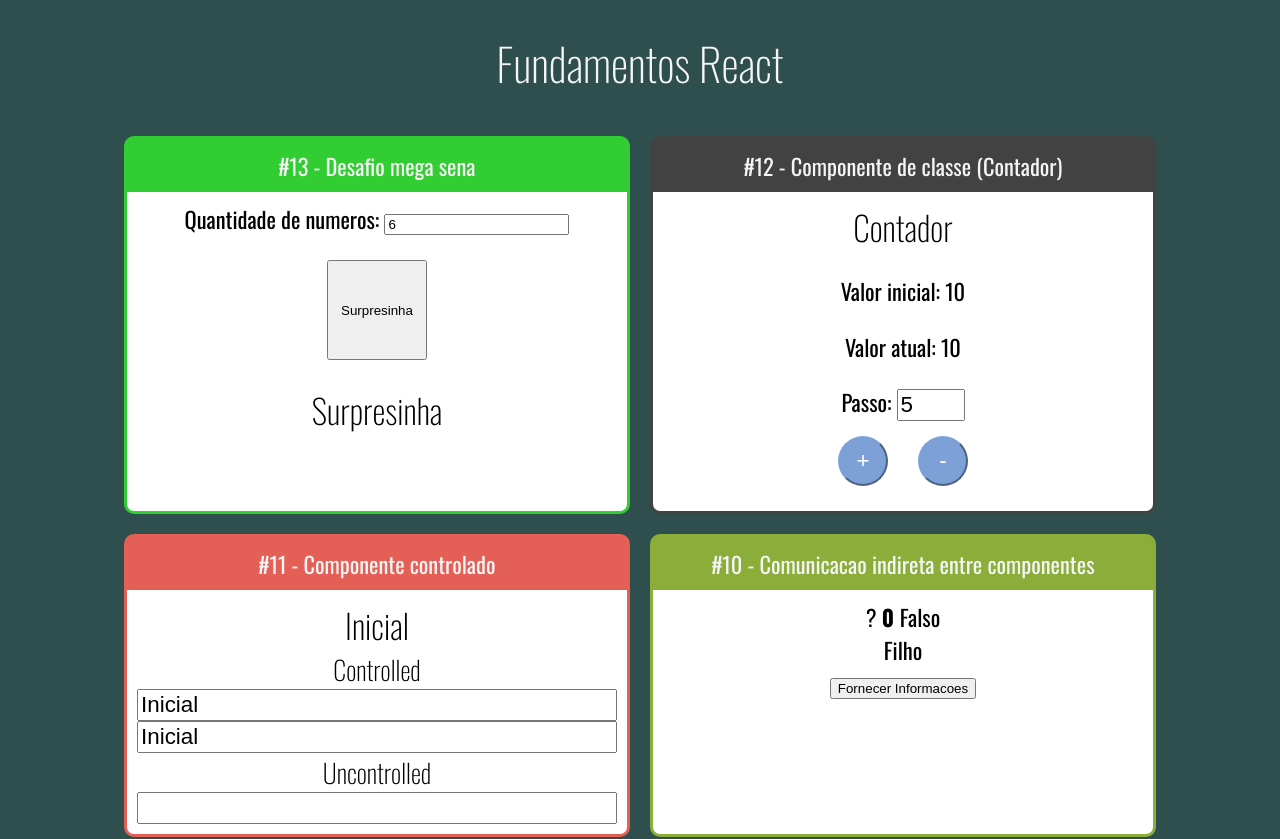
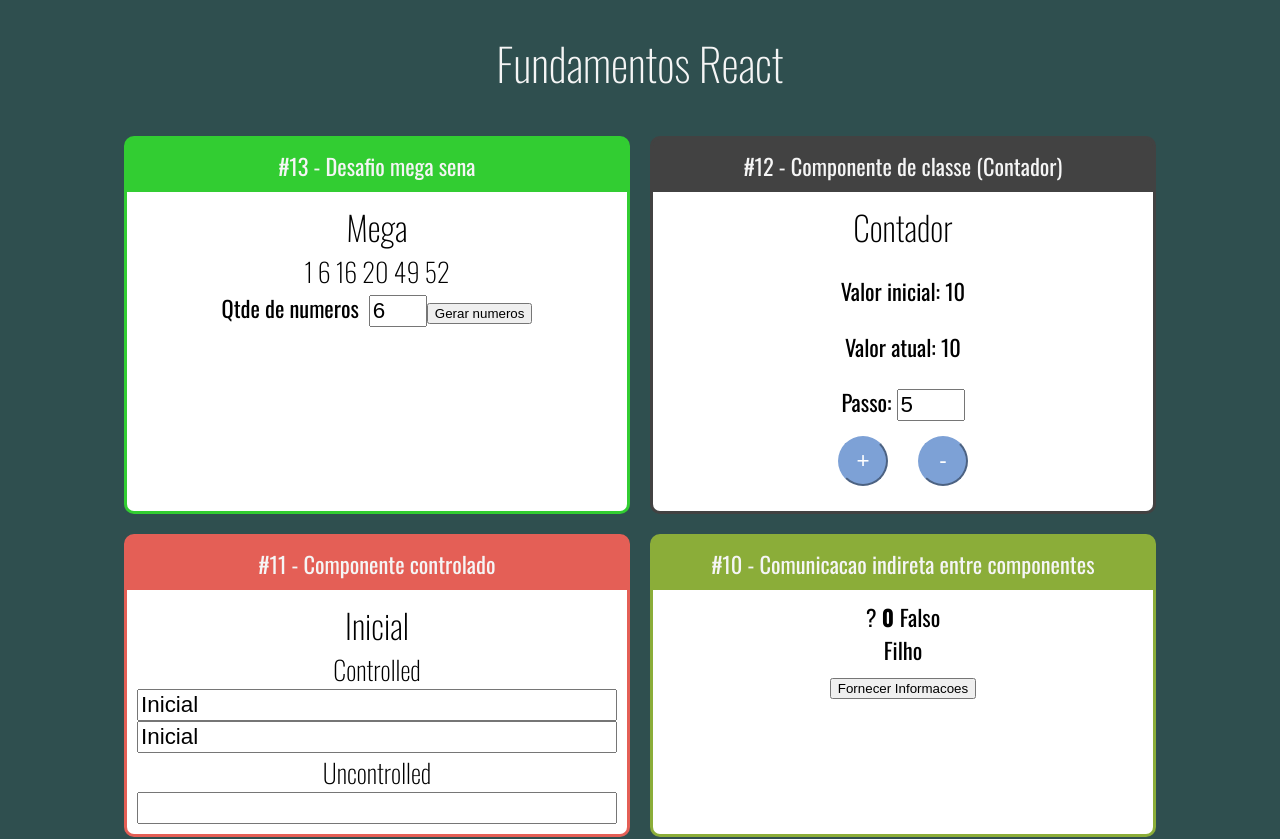
Before and after one commit to jaisonrobson/fundamentos-react, a React (Create React App) app: page / in a window 1280 px wide. Shown: the top 839 px of the page. Built offline with nearby package versions, Linux system fonts and the light colour scheme.

Commit message:
#40 - Desafio mega sena - resolucao do professor

```diff
--- a/src/components/megasena/Mega.css
+++ b/src/components/megasena/Mega.css
@@ -1,5 +1,8 @@
-.Mega button {
-    margin: 25px;
-    width: 100px;
-    height: 100px;
+.Mega input {
+    font-size: 1.4rem;
+    width: 50px;
 }
+
+.Mega label {
+    margin-right: 10px;
+}
--- a/src/components/megasena/Mega.jsx
+++ b/src/components/megasena/Mega.jsx
@@ -1,55 +1,35 @@
 import './Mega.css'
 
-import React, { Component } from 'react'
+import React, { Component, useState } from 'react'
 
-import { gerarNumeracao } from './mega.js'
+import { gerarNumeros } from './mega.js'
 
-export default class Mega extends Component {
-    state = {
-        quantidadeNumeros: 6,
-        surpresinha: [],
-    }
+export default props => {
 
-    setQuantidadeNumeros = (quantidadeNumeros) => {
-        if (!quantidadeNumeros || quantidadeNumeros <= 0 || quantidadeNumeros > 60) return
+    const [qtd, setQtd] = useState(props.qtd || 6)
+    const numerosIniciais = gerarNumeros(qtd)
+    const [numeros, setNumeros] = useState(numerosIniciais)
 
-        this.setState({
-            quantidadeNumeros,
-        })
-    }
+    return (
+        <div className="Mega">
+            <h2>Mega</h2>
 
-    setSurpresinha = () => {
-        this.setState({
-            surpresinha: gerarNumeracao(this.state.quantidadeNumeros),
-        })
-    }
+            <h3>{numeros.join(' ')}</h3>
 
-    render() {
+            <label>Qtde de numeros</label>
 
-        return (
-            <div className="Mega">
-                <div>
-                    <label htmlFor="qtdNumeros">Quantidade de numeros: </label>
+            <input
+                type="number"
+                min="6"
+                max="60"
+                value={qtd}
+                onChange={(event) => {
+                    setQtd(+event.target.value)
+                    setNumeros(gerarNumeros(+event.target.value))
+                }}
+            />
 
-                    <input
-                        id="qtdNumeros"
-                        type="number"
-                        onChange={(e) => this.setQuantidadeNumeros(parseInt(e.target.value))}
-                        value={this.state.quantidadeNumeros}
-                    />
-                </div>
-
-                <button onClick={this.setSurpresinha}>Surpresinha</button>
-
-                <h2>Surpresinha</h2>
-                <p>
-                    {
-                        this.state.surpresinha.reduce(
-                            (resultado, nmr) => resultado + ' ' + nmr, ''
-                        )
-                    }
-                </p>
-            </div>
-        )
-    }
+            <button onClick={() => setNumeros(gerarNumeros(qtd))}>Gerar numeros</button>
+        </div>
+    )
 }
--- a/src/components/megasena/mega.js
+++ b/src/components/megasena/mega.js
@@ -1,21 +1,20 @@
-export function gerarNumeracao(qtdNumeros) {
-    if (qtdNumeros > 60) return null
+export function gerarNumeroNaoContido(min, max, array) {
+    const aleatorio = parseInt(Math.random() * (max + 1 - min)) + min
 
-    const numeracao = []
-    const intervalo = 60 / qtdNumeros
+    return array.includes(aleatorio) ?
+        gerarNumeroNaoContido(min, max, array) :
+        aleatorio
+}
 
-    for (var n = 1; n < qtdNumeros + 1; n++) {
-        const numeroMinimo = (numeracao[numeracao.length - 1] || 1)
-        const numeroMaximo = n * intervalo
+export function gerarNumeros(qtd) {
+    const numeros = Array(qtd)
+        .fill(0)
+        .reduce((nums) => {
+            const novoNumero = gerarNumeroNaoContido(1, 60, nums)
 
-        let numero = parseInt(((numeroMaximo - numeroMinimo) * Math.random()) + numeroMinimo)
+            return [...nums, novoNumero]
+        }, [])
+        .sort((n1, n2) => n1 - n2)
 
-        while (numero <= numeracao[numeracao.length - 1]) {
-            numero = parseInt(Math.ceil((numeroMaximo - numeroMinimo) * Math.random()) + numeroMinimo)
-        }
-
-        numeracao.push(numero)
-    }
-
-    return numeracao
+    return numeros
 }
```
